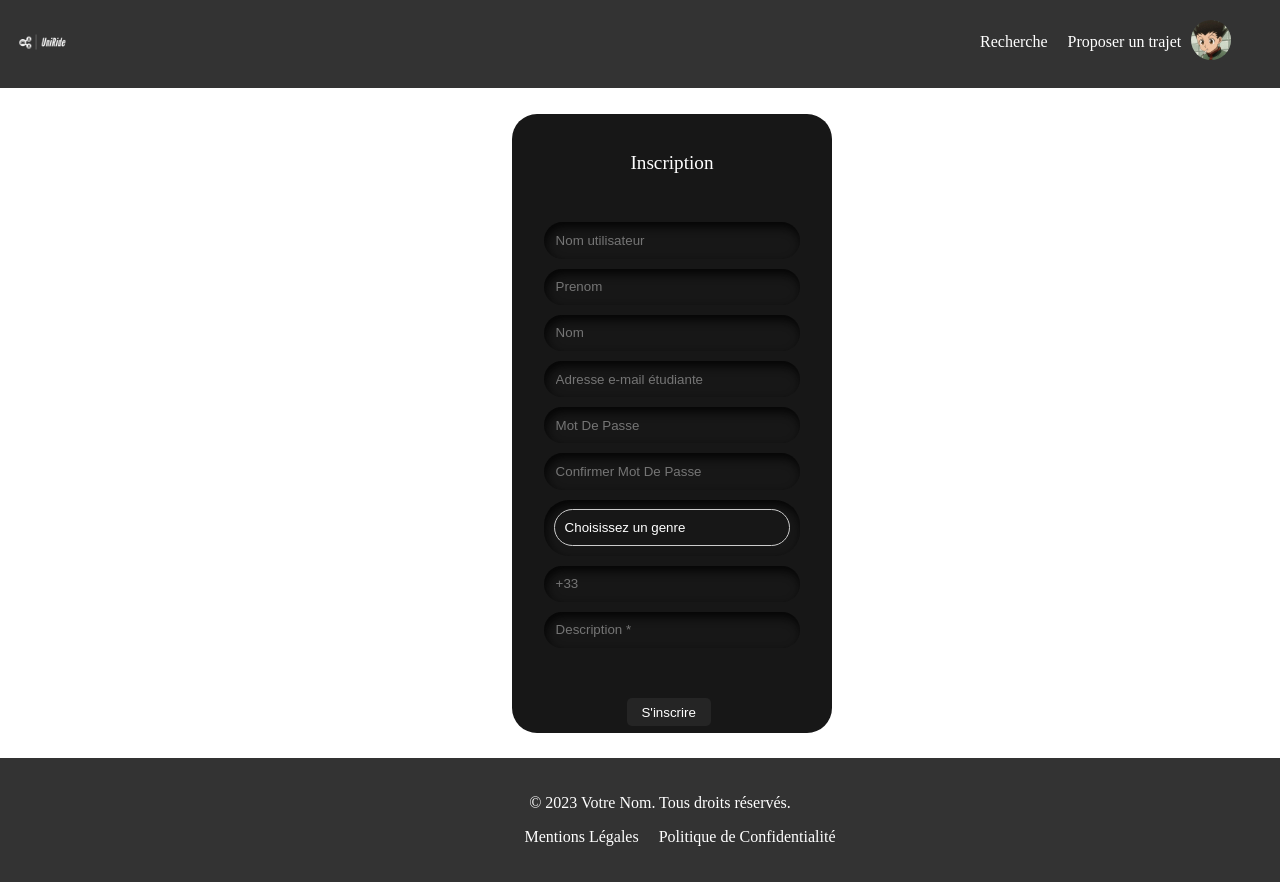
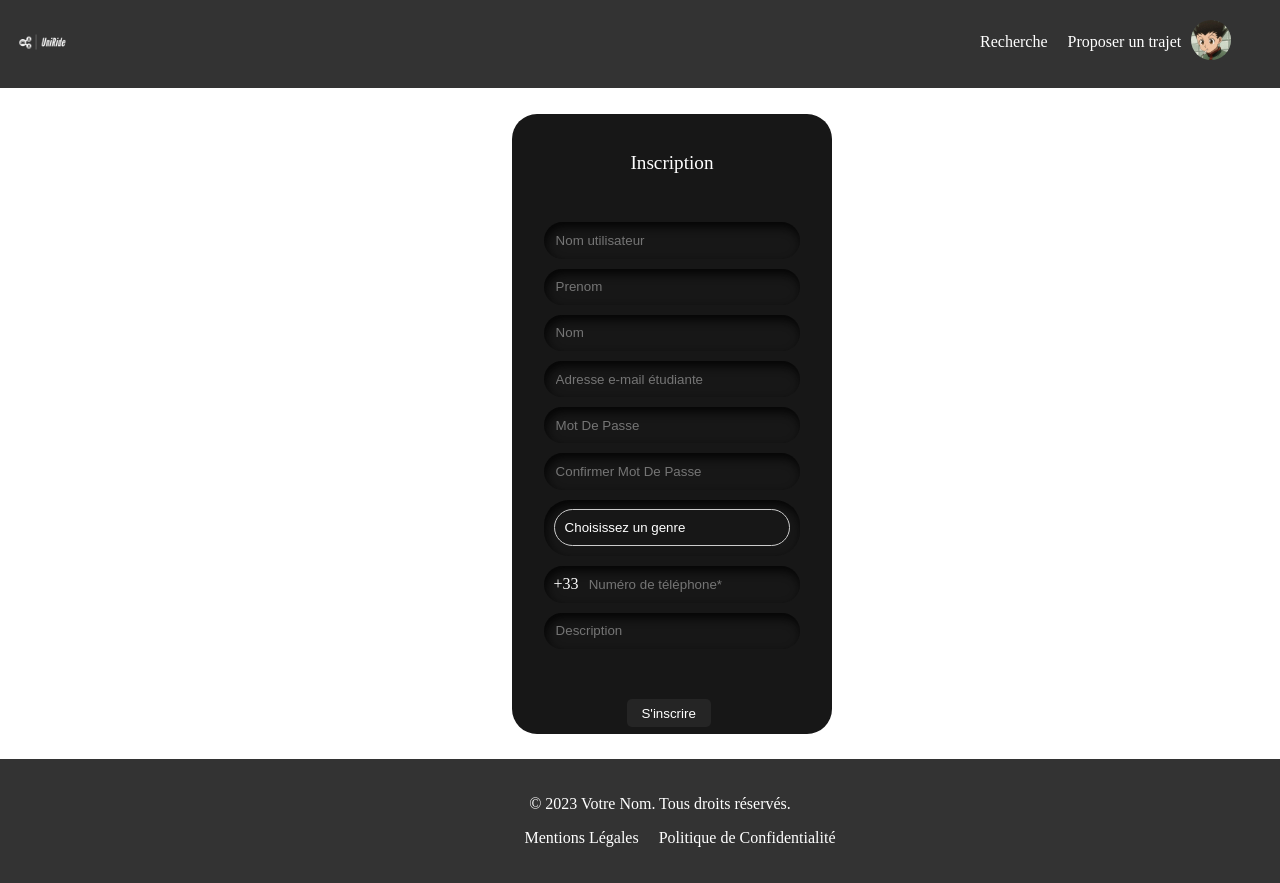
Before and after one commit to nayren23/UniRide-SApp, an Angular app in the folder UniRide/: page /registration in a window 1280 px wide. Built offline with nearby package versions, Linux system fonts and the light colour scheme.

Commit message:
patch : registration bugs

```diff
--- a/UniRide/src/app/registration/registration.component.html
+++ b/UniRide/src/app/registration/registration.component.html
@@ -2,28 +2,28 @@
   <form class="form" [formGroup]="inscriptionForm" (ngSubmit)="onSubmit()">
     <p id="heading">Inscription</p>
     <div class="field">
-      <input autocomplete="off" placeholder="Nom utilisateur" class="input-field" type="text" formControlName="login" >
+      <input autocomplete="off" placeholder="Nom utilisateur" class="input-field" type="text" formControlName="login" required>
     </div>
     <div class="field">
-      <input autocomplete="off" placeholder="Prenom" class="input-field" type="text" formControlName="firstname" >
+      <input autocomplete="off" placeholder="Prenom" class="input-field" type="text" formControlName="firstname" required>
     </div>
     <div class="field">
-      <input autocomplete="off" placeholder="Nom" class="input-field" type="text" formControlName="lastname" >
+      <input autocomplete="off" placeholder="Nom" class="input-field" type="text" formControlName="lastname" required>
     </div>
     <div class="field">
-      <input autocomplete="off" placeholder="Adresse e-mail étudiante" class="input-field" type="text" formControlName="student_email"  >
+      <input autocomplete="off" placeholder="Adresse e-mail étudiante" class="input-field" type="text" formControlName="student_email" required>
         </div>
     <div class="field">
-      <input autocomplete="off" placeholder="Mot De Passe" class="input-field" type="password" formControlName="password" >
+      <input autocomplete="off" placeholder="Mot De Passe" class="input-field" type="password" formControlName="password" required>
     </div>
     <div class="field">
-      <input autocomplete="off" placeholder="Confirmer Mot De Passe" class="input-field" type="password" formControlName="password_confirmation" >
+      <input autocomplete="off" placeholder="Confirmer Mot De Passe" class="input-field" type="password" formControlName="password_confirmation" required>
       <div *ngIf="inscriptionForm.get('confirmationMotDePasse')?.hasError('mismatch')">
         Les mots de passe ne correspondent pas.
       </div>
     </div>
     <div class="field">
-      <select formControlName="gender" name="gender" aria-placeholder="Gender" >
+      <select formControlName="gender" name="gender" aria-placeholder="Gender" required>
         <option value="" disabled>Choisissez un genre</option>
         <option value="N">N</option>
         <option value="F">F</option>
@@ -31,11 +31,11 @@
       </select>
     </div>
     <div class="field">
-
-      <input autocomplete="off" placeholder="+33" class="input-field" type="text" formControlName="phone_number" required>
+      <label for="">+33</label>
+      <input autocomplete="off" placeholder="Numéro de téléphone*" maxlength="9" class="input-field" type="text" formControlName="phone_number" required>
     </div>
     <div class="field">
-      <input autocomplete="off" placeholder="Description *" class="input-field" type="text" formControlName="description" required>
+      <input autocomplete="off" placeholder="Description" class="input-field" type="text" formControlName="description" required>
     </div>
 
     <div class="btn">
```
Also changed, not shown: UniRide/src/app/log-in/log-in.component.ts (line endings or trailing spaces).
